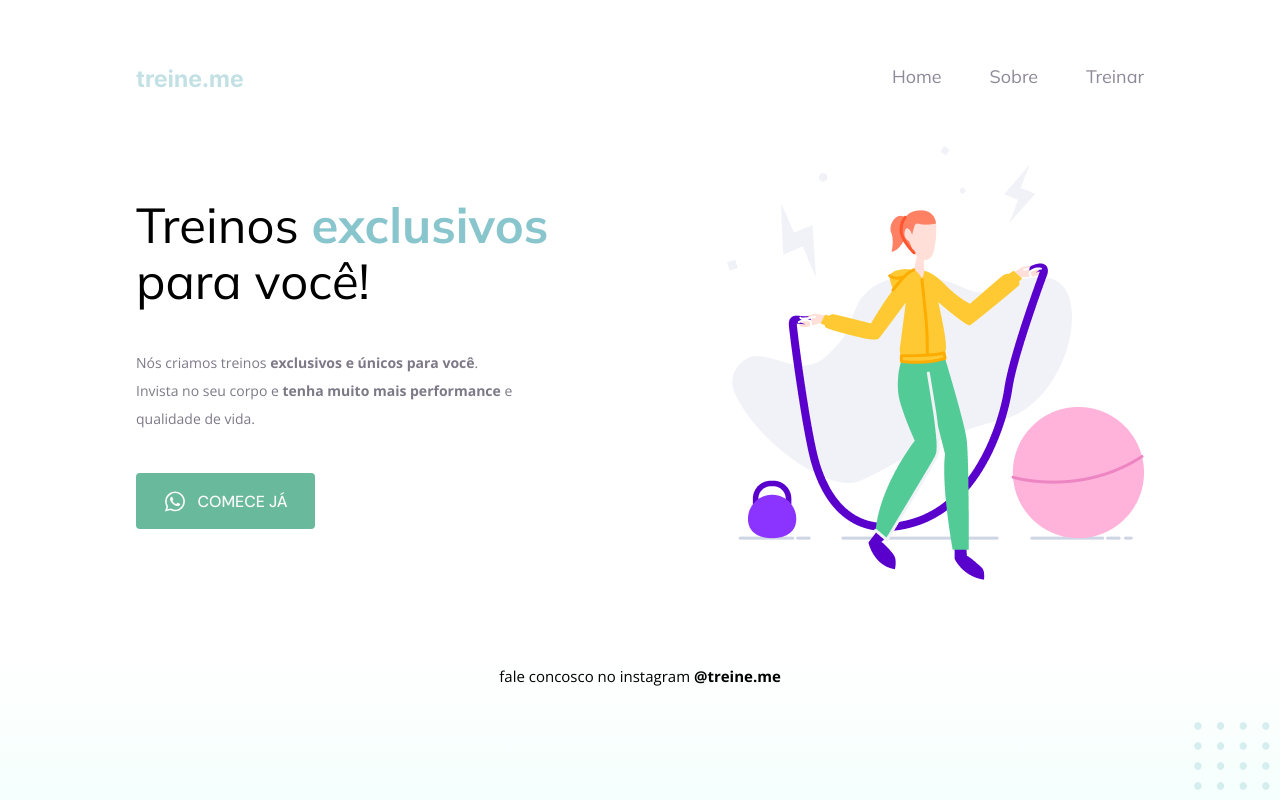
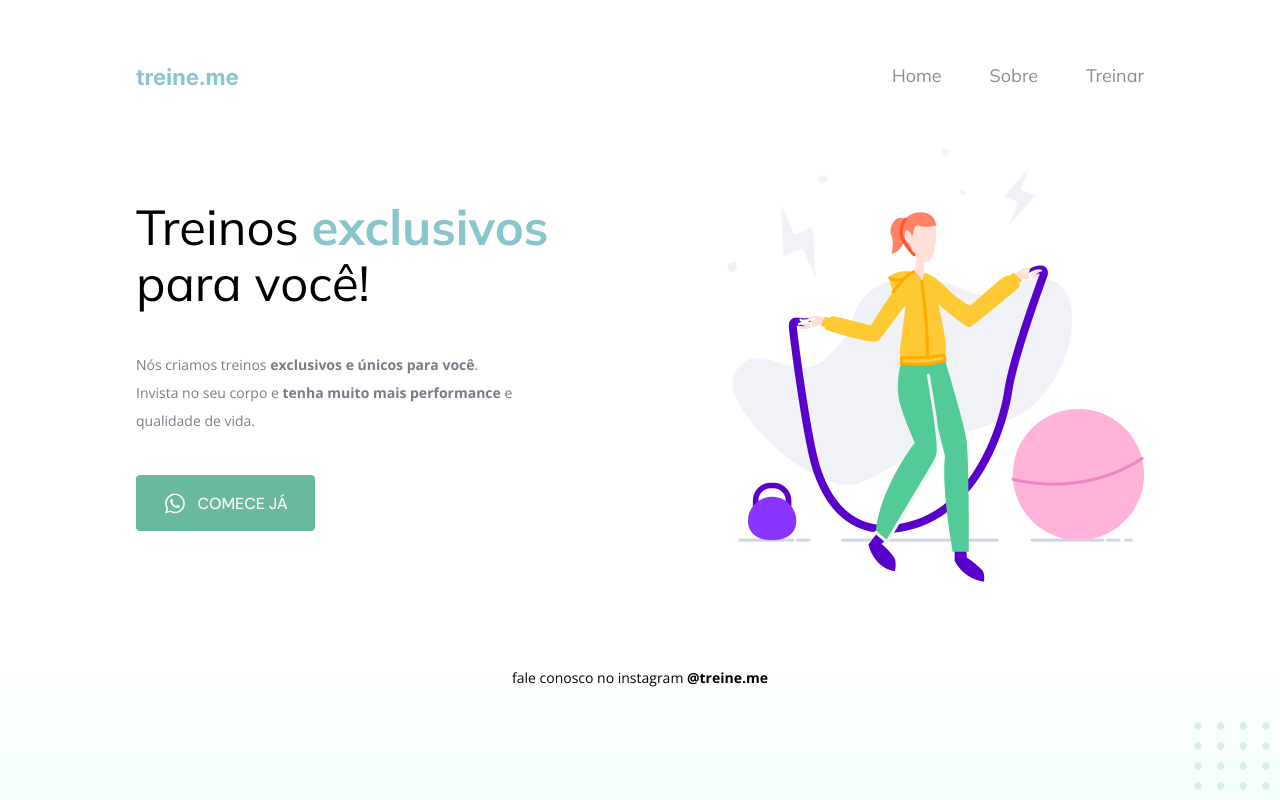
Before and after one commit to KauanEspindula/Treine.me, a plain HTML site: page index.html in a window 1280 px wide. Drawn offline with nearby package versions, Linux system fonts and the light colour scheme.

Commit message:
Fixed some errors in code

```diff
--- a/index.html
+++ b/index.html
@@ -31,17 +31,9 @@
       <a href="#"><img src="images/logo.svg" alt="Treine.me"></a>
 
       <ul>
-        <a href="#">
-          <li>Home</li>
-        </a>
-
-        <a href="#">
-          <li>Sobre</li>
-        </a>
-
-        <a href="#">
-          <li>Treinar</li>
-        </a>
+        <li><a href="#">Home</a></li>
+        <li><a href="#">Sobre</a></li>
+        <li><a href="#">Treinar</a></li>
       </ul>
 
     </nav>
@@ -49,12 +41,12 @@
     <main>
 
       <!-- Secção principal de texto -->
-      <section class="text">
+      <section>
 
         <h1>Treinos <span>exclusivos</span>
           para você!</h1>
 
-        <p>Nós criamos treinos <strong>exclusivos e únicos para você</strong>.<br />
+        <p class="text">Nós criamos treinos <strong>exclusivos e únicos para você</strong>.<br />
           Invista no seu corpo e <strong>tenha muito mais performance</strong> e <br /> qualidade de vida.</p>
 
         <!-- Criando o botão para ser redirecionar o user para o whatsapp da empresa -->
@@ -76,7 +68,7 @@
     <footer>
 
       <p>
-        fale concosco no instagram <a href="https://www.instagram.com/kauan_espindula/" target="_blank"
+        fale conosco no instagram <a href="https://www.instagram.com/kauan_espindula/" target="_blank"
           rel="noopener"><strong>@treine.me</strong></a>
       </p>
 
--- a/style.css
+++ b/style.css
@@ -11,8 +11,6 @@ textarea {
 }
 
 body {
-  text-align: center;
-
   min-height: 100vh;
 
   background: linear-gradient(
@@ -22,26 +20,26 @@ body {
   );
 }
 
+#page {
+  width: 1008px;
+  margin: 0 auto;
+  padding: 64px 0 30px;
+}
+
 nav {
   display: flex;
   justify-content: space-between;
-  padding: 65px 0 58px;
+  padding-bottom: 58px;
 }
 
-#page {
-  height: 625px;
-  width: 1008px;
-  margin: 0 auto;
-}
-
-nav ul {
+ul {
   display: flex;
   gap: 48px;
 
   list-style-type: none;
 }
 
-nav a {
+ul li a {
   display: flex;
   justify-content: space-between;
 
@@ -61,11 +59,13 @@ nav a:hover {
 
 main {
   display: flex;
+  align-items: center;
+  justify-content: space-between;
+
   gap: 102px;
-  padding-bottom: 82px;
 }
 
-main h1 {
+section h1 {
   font-family: "Mulish", sans-serif;
   font-weight: normal;
   font-size: 49px;
@@ -73,42 +73,39 @@ main h1 {
   color: #000;
 }
 
-main h1 span {
+section h1 span {
   color: #89c5cc;
   font-weight: bold;
 }
 
 .text {
-  display: flex;
-  flex-direction: column;
-  gap: 40px;
-
-  padding-top: 51px;
-
-  text-align: left;
-
   font-family: "Open Sans", sans-serif;
   font-size: 14px;
   line-height: 28px;
   color: #7d7987;
+
+  padding: 40px 0;
 }
 
 main button {
   display: flex;
   align-items: center;
   justify-content: center;
+  gap: 10px;
+
   background: #69b99d;
+  border-radius: 4px;
 
   width: 179px;
   height: 56px;
+}
 
-  border-radius: 4px;
+button p {
+  font-family: "DM Sans", sans-serif;
+  font-weight: 500;
+  line-height: 21px;
+  font-size: 16px;
 
-  gap: 10px;
-
-  font-family: "DM Sans", sans-serif;
-  font-size: 16px;
-  line-height: 21px;
   color: #f9f9f9;
 }
 
@@ -122,10 +119,16 @@ main button:hover {
 
 footer {
   font-family: "Open Sans", sans-serif;
-  font-size: 15px;
+  font-size: 14px;
   line-height: 28px;
 
-  padding-bottom: 30px;
+  padding-top: 82px;
+
+  width: 592px;
+  margin: 0 auto;
+  text-align: center;
+
+  width: 592px;
 }
 
 footer a {
```
